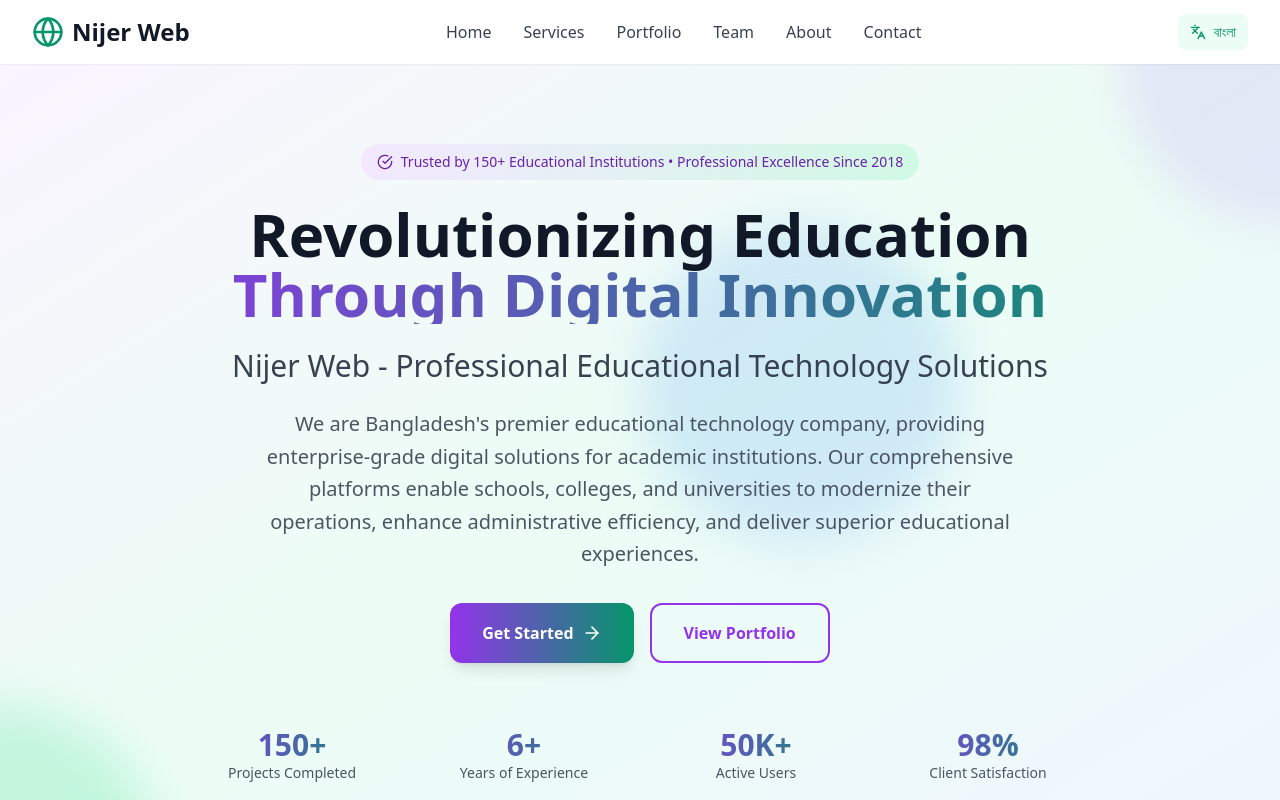
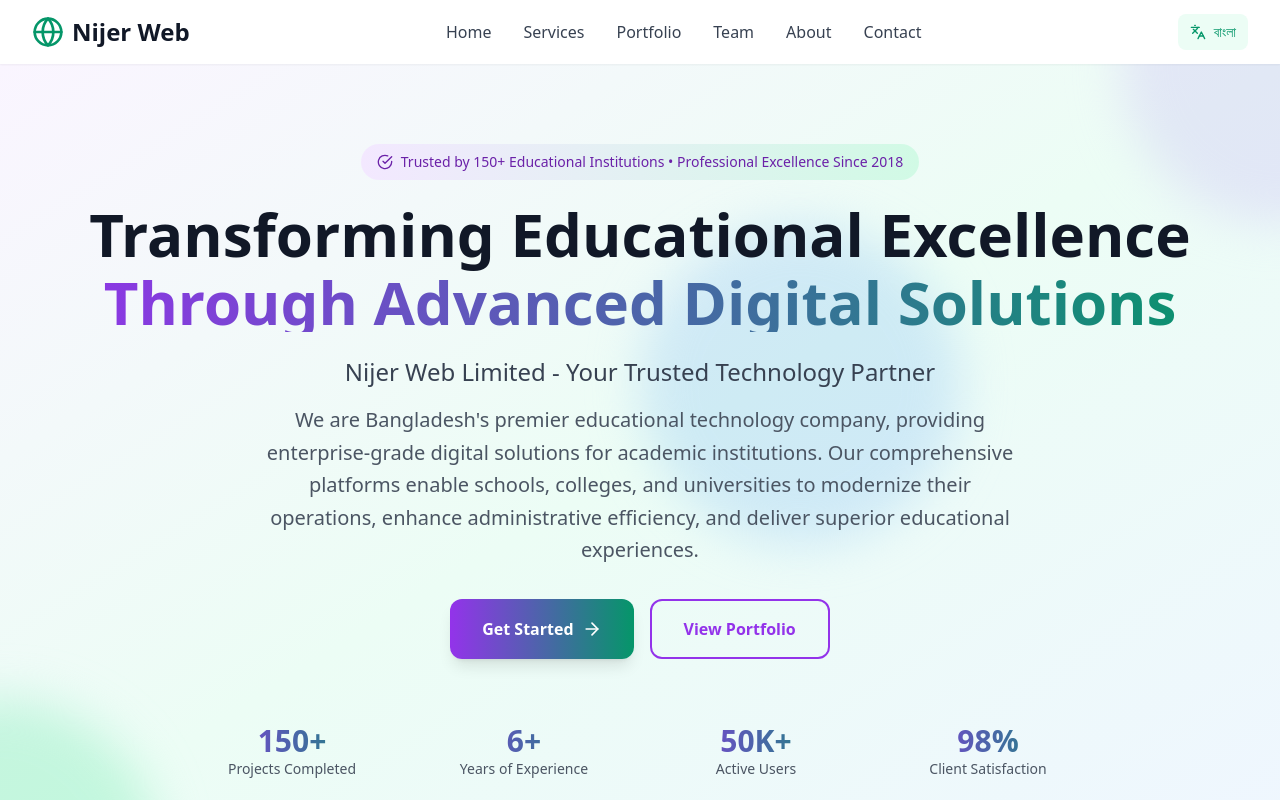
Before and after one commit to nijercart/nijerweb, a React (Vite) app: page / in a window 1280 px wide. Shown: the top 800 px of the page. Built offline with nearby package versions, Linux system fonts and the light colour scheme.

Commit message:
Reshape Hero Section Text

```diff
--- a/src/App.tsx
+++ b/src/App.tsx
@@ -34,9 +34,9 @@ function App() {
       contact: "Contact",
 
       // Hero Section
-      heroTitle: "Revolutionizing Education",
-      heroSubtitle: "Through Digital Innovation",
-      heroCompany: "Nijer Web - Professional Educational Technology Solutions",
+      heroTitle: "Transforming Educational Excellence",
+      heroSubtitle: "Through Advanced Digital Solutions",
+      heroCompany: "Nijer Web Limited - Your Trusted Technology Partner",
       heroDescription: "We are Bangladesh's premier educational technology company, providing enterprise-grade digital solutions for academic institutions. Our comprehensive platforms enable schools, colleges, and universities to modernize their operations, enhance administrative efficiency, and deliver superior educational experiences.",
       getStarted: "Get Started",
       viewPortfolio: "View Portfolio",
@@ -113,8 +113,9 @@ function App() {
       contact: "যোগাযোগ",
 
       // Hero Section
-      heroTitle: "ডিজিটাল উদ্ভাবনের মাধ্যমে",
-      heroSubtitle: "শিক্ষায় বিপ্লব",
+      heroTitle: "শিক্ষার উৎকর্ষতায় রূপান্তর",
+      heroSubtitle: "উন্নত ডিজিটাল সমাধানের মাধ্যমে",
+      heroCompany: "নিজের ওয়েব লিমিটেড - আপনার বিশ্বস্ত প্রযুক্তি অংশীদার",
       getStarted: "শুরু করুন",
       viewPortfolio: "আমাদের কাজ দেখুন",
       learnMore: "আরও জানুন",
@@ -431,10 +432,12 @@ function App() {
               <span>Trusted by 150+ Educational Institutions • Professional Excellence Since 2018</span>
             </div>
             <h1 className="text-4xl md:text-6xl font-bold text-gray-900 mb-6 leading-tight">
-              {t.heroTitle}
-              <span className="bg-gradient-to-r from-purple-600 to-emerald-600 bg-clip-text text-transparent block">{t.heroSubtitle}</span>
-              <span className="text-2xl md:text-3xl font-normal text-gray-700">{t.heroCompany}</span>
+              <span className="block text-gray-900">{t.heroTitle}</span>
+              <span className="bg-gradient-to-r from-purple-600 to-emerald-600 bg-clip-text text-transparent block mt-2">{t.heroSubtitle}</span>
             </h1>
+            <div className="text-xl md:text-2xl font-medium text-gray-700 mb-4">
+              {t.heroCompany}
+            </div>
             <p className="text-xl text-gray-600 mb-8 max-w-3xl mx-auto leading-relaxed">
               {t.heroDescription}
             </p>
```
